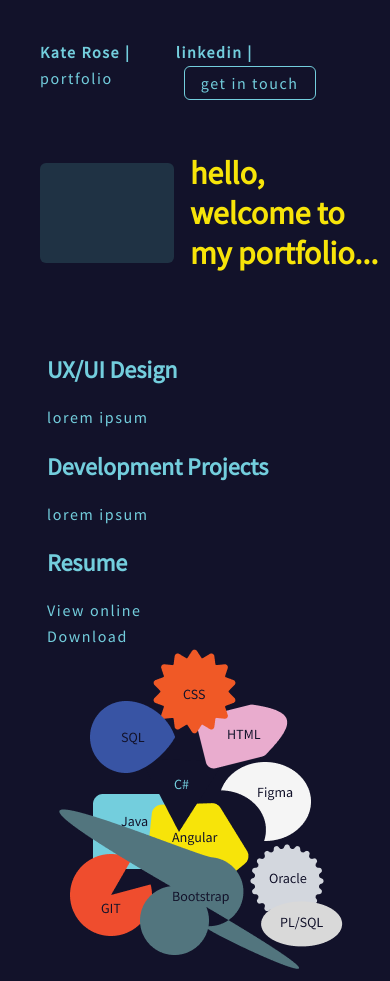
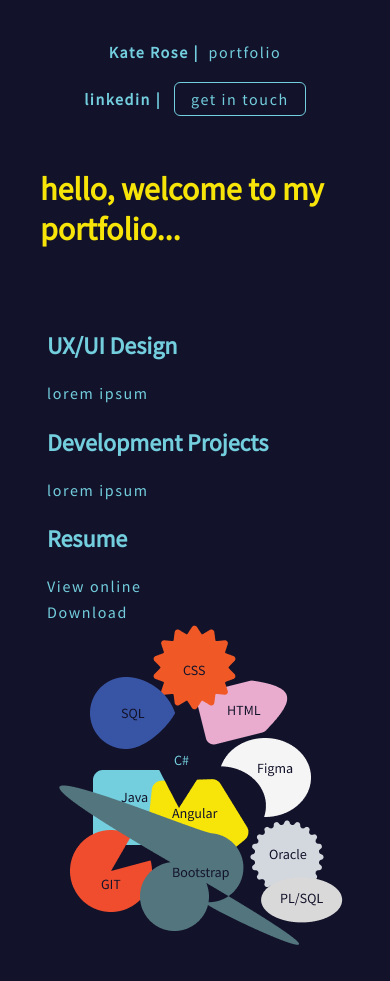
Before and after one commit to kateshrubrose/_portfolio, a plain HTML site: page index.html in a window 390 px wide. After the commit the page ends 957 px from the top, so only its background shows below. Drawn offline with Linux system fonts and the light colour scheme.

Commit message:
Add files via upload

```diff
--- a/index.html
+++ b/index.html
@@ -13,7 +13,7 @@
     <nav>
         <div class="container">
             <div>
-                <p><b>Kate Rose |</b>&nbsp; <a href="" class="lightweight">portfolio</a></p>
+                <p><b>Kate Rose |</b>&nbsp; <span class="lightweight">portfolio</span></p>
             </div>
             <div>
                <p style="display:inline;"><a href="https://www.linkedin.com/in/kathryn-m-rose/"><b>linkedin</b></a><b> | </b></p>
--- a/styles.css
+++ b/styles.css
@@ -6,6 +6,7 @@ body {
 .container {
     display: flex;
     justify-content: space-between;
+    align-items:center;
     padding: 2rem;
 }
 
@@ -84,3 +85,17 @@ button:hover {
     background-color: #73CEDD;
     color: #12122A;
  }
+
+/*Mobile CSS*/
+@media (max-width:480px) {
+    .color-block{
+        display:none;
+    }
+    .container {
+        flex-direction:column;
+        gap:1rem;
+    }
+    h1 {
+        padding-left:2rem;
+    }
+}
```
